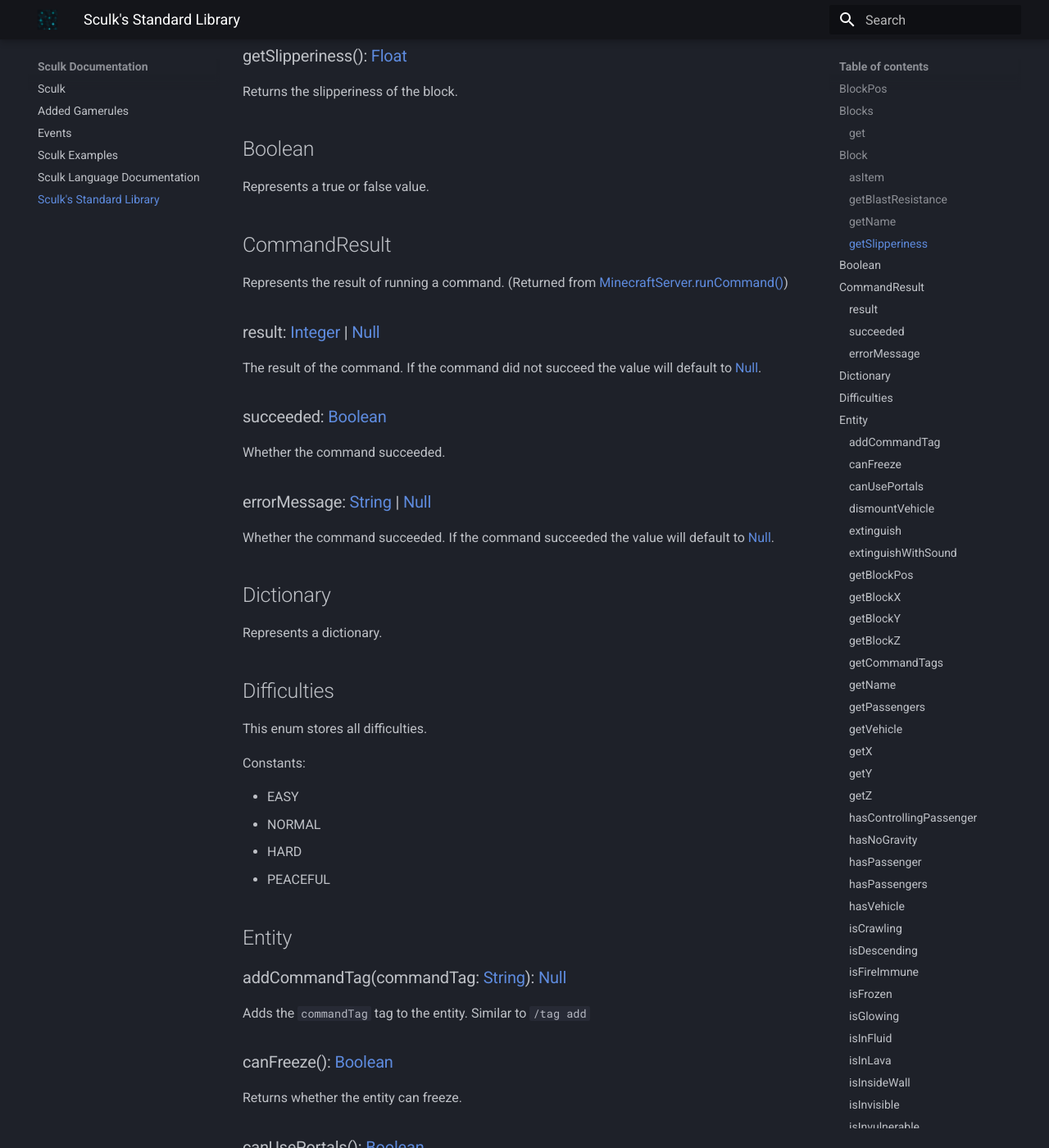
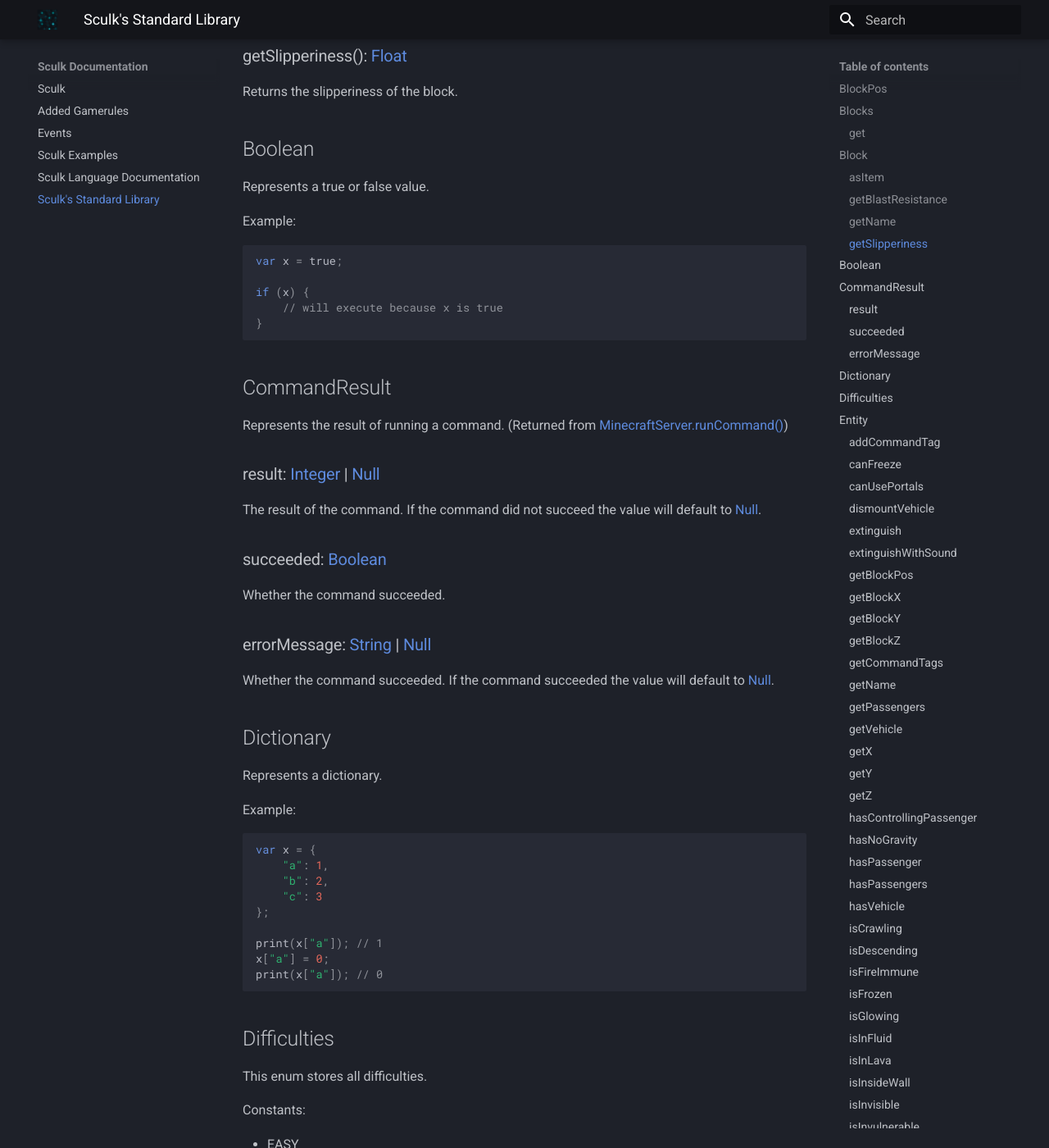
Before and after one commit to RevolvingMadness/Sculk-Docs, an MkDocs documentation site: the page built from docs/stdlib.md, in a window 1280 px wide and 1400 px high, scrolled down 1123 px. Shown: the whole window at 82% size. Built offline with MkDocs 1.6.1 and Material for MkDocs 9.7.7, drawn with Linux system fonts in a browser that asks for light colours; some of the changed text lies outside the part shown.

Commit message:
Add examples

````diff
--- a/docs/stdlib.md
+++ b/docs/stdlib.md
@@ -43,6 +43,16 @@
 
 Represents a true or false value.
 
+Example:
+
+```dart
+var x = true;
+
+if (x) {
+    // will execute because x is true
+}
+```
+
 ## CommandResult
 
 Represents the result of running a command. (Returned from [MinecraftServer.runCommand()](#runcommandcommand-string-commandresult))
@@ -62,6 +72,20 @@
 ## Dictionary
 
 Represents a dictionary.
+
+Example:
+
+```dart
+var x = {
+    "a": 1,
+    "b": 2,
+    "c": 3
+};
+
+print(x["a"]); // 1
+x["a"] = 0;
+print(x["a"]); // 0
+```
 
 ## Difficulties
 
@@ -331,6 +355,12 @@
 ## Float
 
 Represents a floating point number.
+
+Example:
+
+```dart
+var x = 1.5;
+```
 
 ## Function
 
@@ -745,6 +775,10 @@
 
 Represents an integer value.
 
+Example:
+```dart
+var x = 1;
+```
 
 ## ItemStack
 
@@ -873,6 +907,12 @@
 ## List
 
 Represents a list of items.
+
+```dart
+var list = [1, 2, 3];
+
+print(list[0]); // 1
+```
 
 ## LivingEntity
 
@@ -1028,7 +1068,12 @@
 
 ## Resource
 
-Represents an identifier. It looks like `namespace:path`.
+Represents an identifier.
+
+Example:
+```dart
+var x = namespace:path;
+```
 
 ## ServerPlayerEntity
 
@@ -1064,8 +1109,14 @@
 
 Represents a string.
 
+Example:
+```dart
+var x = "Hello, World!";
+```
+
 ## Type
 
+Represents the type of a class.
 
 ## Vec3d
 
--- a/mkdocs.yml
+++ b/mkdocs.yml
@@ -18,3 +18,4 @@
 markdown_extensions:
   - tables
   - attr_list
+  - pymdownx.superfences
````
